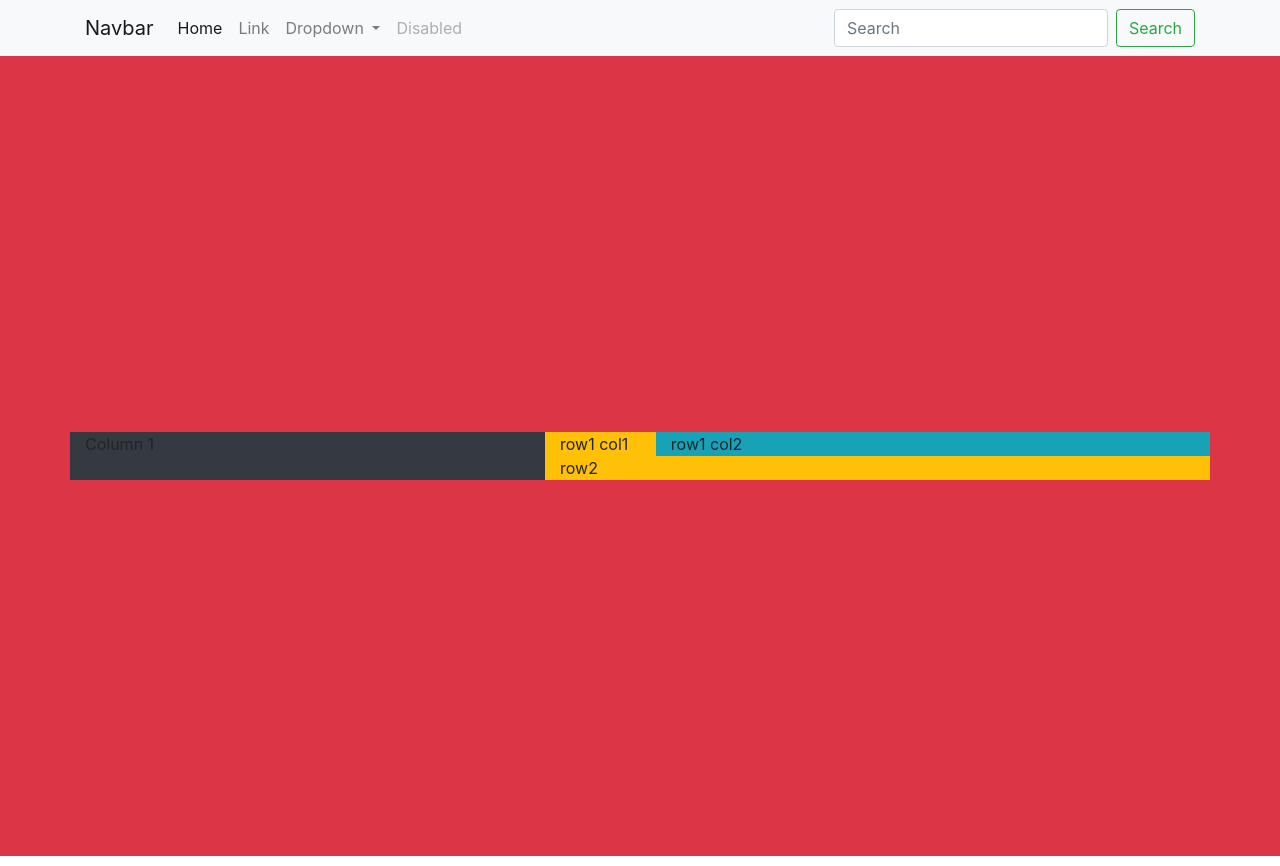
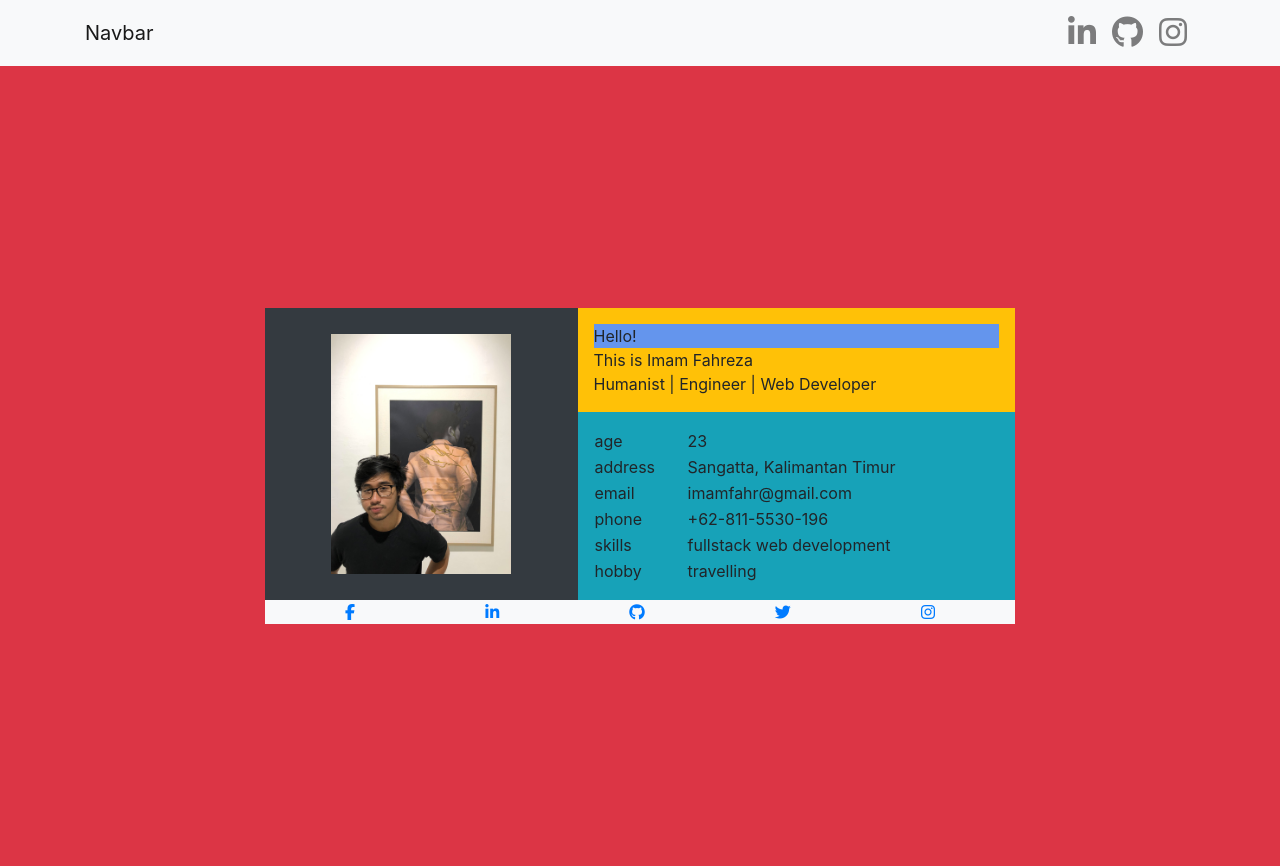
Before and after one commit to imamfahr/profile, a plain HTML site: page index.html in a window 1280 px wide. Drawn offline with nearby package versions, Linux system fonts and the light colour scheme.

Commit message:
arrange new layout

```diff
--- a/index.html
+++ b/index.html
@@ -9,6 +9,7 @@
     <link rel="stylesheet" href="https://stackpath.bootstrapcdn.com/bootstrap/4.5.2/css/bootstrap.min.css" integrity="sha384-JcKb8q3iqJ61gNV9KGb8thSsNjpSL0n8PARn9HuZOnIxN0hoP+VmmDGMN5t9UJ0Z" crossorigin="anonymous">
     <link rel="stylesheet" href="/style.css">
     <title>Hello, world!</title>
+    <script src="https://use.fontawesome.com/ba840f2e53.js"></script>
   </head>
   <body>
     <!-- navbar -->
@@ -20,32 +21,18 @@
             </button>
 
             <div class="collapse navbar-collapse" id="navbarSupportedContent">
-              <ul class="navbar-nav mr-auto">
-                <li class="nav-item active">
-                  <a class="nav-link" href="#">Home <span class="sr-only">(current)</span></a>
+              <ul class="navbar-nav ml-auto">
+                <li class="nav-item">
+                  <a class="nav-link" href="linkedin.com"><i class="fa fa-linkedin fa-2x" aria-hidden="true"></i></a>
                 </li>
                 <li class="nav-item">
-                  <a class="nav-link" href="#">Link</a>
-                </li>
-                <li class="nav-item dropdown">
-                  <a class="nav-link dropdown-toggle" href="#" id="navbarDropdown" role="button" data-toggle="dropdown" aria-haspopup="true" aria-expanded="false">
-                    Dropdown
-                  </a>
-                  <div class="dropdown-menu" aria-labelledby="navbarDropdown">
-                    <a class="dropdown-item" href="#">Action</a>
-                    <a class="dropdown-item" href="#">Another action</a>
-                    <div class="dropdown-divider"></div>
-                    <a class="dropdown-item" href="#">Something else here</a>
-                  </div>
+                  <a class="nav-link" href="https://github.com/imamfahr"><i class="fa fa-github fa-2x" aria-hidden="true"></i></a>
                 </li>
                 <li class="nav-item">
-                  <a class="nav-link disabled" href="#" tabindex="-1" aria-disabled="true">Disabled</a>
+                  <a class="nav-link" href="instagram.com"><i class="fa fa-instagram fa-2x" aria-hidden="true"></i></a>
                 </li>
+
               </ul>
-              <form class="form-inline my-2 my-lg-0">
-                <input class="form-control mr-sm-2" type="search" placeholder="Search" aria-label="Search">
-                <button class="btn btn-outline-success my-2 my-sm-0" type="submit">Search</button>
-              </form>
             </div>
           </div>
           </nav>
@@ -53,28 +40,63 @@
       <!-- body -->
       <div class="container-fluid bg-danger d-flex align-items-center full-height">
 
-        <div class="container">
+        <div class="container badge-container">
         <div class="row">
-          <div class="col-sm-5 bg-dark">
-            Column 1
+          <div class="col-sm-5 bg-dark d-flex justify-content-center">
+            <img class ="img-fluid" src="/image.jpg" alt="">
           </div>
-          <div class="col-sm-7 bg-info">
-            <div class="row">
-              <div class="col-sm-2 bg-warning">
-                row1 col1
-              </div>
-              <div class="col-sm-10 bg-alert">
-                row1 col2
-              </div>
+          <div class="col-sm-7">
+           <div class="row bg-warning d-flex flex-column p-3">
+             <div class="hello">Hello!</div>
+             <div class="name">This is Imam Fahreza</div>
+             <div class="short-bio">Humanist | Engineer | Web Developer</div>
+           </div>
+           <div class="row bg-info d-flex flex-column p-3">
+            <table>
+              <tr>
+                <td>age</td>
+                <td>23</td>
+              </tr>
+              <tr>
+                <td>address</td>
+                <td>Sangatta, Kalimantan Timur</td>
+              </tr>
+              <tr>
+                <td>email</td>
+                <td>imamfahr@gmail.com</td>
+              </tr>
+              <tr>
+                <td>phone</td>
+                <td>+62-811-5530-196 </td>
+              </tr>
+              <tr>
+                <td>skills</td>
+                <td>fullstack web development</td>
+              </tr>
+              <tr>
+                <td>hobby</td>
+                <td>travelling</td>
+              </tr>
+            </table>
+           </div>
+          </div>
+        </div>
+        <di class="row d-flex justify-content-center">
+          <div class="col-sm-12 bg-light d-flex space-around">
+            <div class="socmed-icon">
+              <a href="facebook.com"><i class="fa fa-facebook" aria-hidden="true"></i></a>
             </div>
-            <div class="row bg-warning">
-              <div class="col-sm-12">
-
-                row2
-              </div>
+            <div class="socmed-icon">
+              <a href="linkedin.com"><i class="fa fa-linkedin" aria-hidden="true"></i></a>
+            </div><div class="socmed-icon">
+              <a href="https://github.com/imamfahr"><i class="fa fa-github" aria-hidden="true"></i></a>
+            </div><div class="socmed-icon">
+              <a href="twitter.com"><i class="fa fa-twitter" aria-hidden="true"></i></a>
+            </div><div class="socmed-icon">
+              <a href="instagram.com"><i class="fa fa-instagram" aria-hidden="true"></i></a>
             </div>
           </div>
-        </div>
+        </di>
         </div>
       </div>
 
--- a/style.css
+++ b/style.css
@@ -28,3 +28,22 @@
 .full-height{
     height: 100vh;
 }
+
+.hello{
+    background-color: cornflowerblue;
+}
+
+.space-around{
+    justify-content: space-around;
+}
+
+.img-fluid {
+    max-width: 100%;
+    height: 250px;
+    padding: 5px;
+    margin:auto;
+  }
+
+.badge-container{
+    width: 60%;
+}
```
Also changed, not shown: image.jpg (added).
